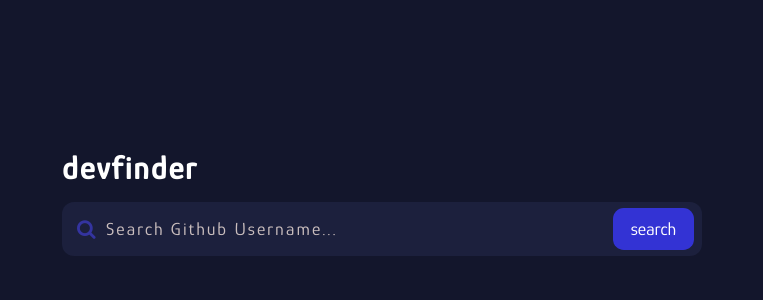
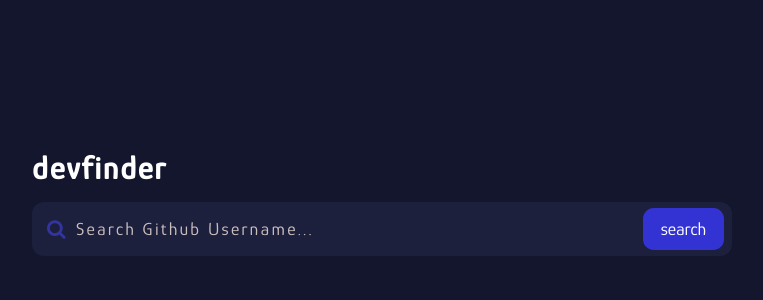
Before and after one commit to Pankaj455/Dev-Finder, a React (Create React App) app: page / in a window 1280 px wide. Shown: the top 300 px of the page, without its empty margins (258-1021 px from the left). Built offline with nearby package versions, Linux system fonts and the light colour scheme.

Commit message:
App.css and index.css modified

```diff
--- a/src/App.css
+++ b/src/App.css
@@ -1,22 +1,20 @@
 .container{
-    width: 50%;
-    max-width: 1400px;
+    flex-grow: 1;
+    max-width: 700px;
     height: 500px;
-    /* border: 2px solid #fff; */
 }
 
 header{
     padding: 0 0 1em 0;
 }
 header h1{
-    letter-spacing: 2px;
+    letter-spacing: 0.06em;
 }
 
 .search-box{
-    /* border: 1.5px solid whitesmoke; */
-    border-radius: 12px;
+    border-radius: 0.75em;
     background: #1c203d;
-    padding: 6px 8px;
+    padding: 0.375em 0.5em;
     margin-bottom: 0.8em;
     display: flex;
     justify-content: space-between;
@@ -28,8 +26,8 @@ header h1{
     content: '\f002';
     position: absolute;
     font-family: 'FontAwesome';
-    left: 15px;
     font-size: 20px;
+    left: 0.75em;
     color: #3434a0;
 }
 
@@ -39,16 +37,15 @@ header h1{
     background: none;
     border: none;
     font-size: 18px;
-    width: 50%;
     padding: 0.6em 1em 0.6em 2em;
-    letter-spacing: 1px;
+    letter-spacing: 0.055em;
     background: none;
 }
 
 
 .search-box input::placeholder{
     color: rgb(202, 190, 190);
-    letter-spacing: 2px;
+    letter-spacing: 0.125em;
 }
 
 .search-btn{
@@ -71,11 +68,10 @@ header h1{
 }
 
 .user-container{
-    /* border: 2px solid yellow; */
     display: flex;
     flex-direction: column;
     padding: 1.125em;
-    border-radius: 12px;
+    border-radius: 0.75em;
 }
 
 .user-container, .user-container *{
@@ -101,7 +97,7 @@ img{
     position: absolute;
     border-radius: 50%;
     width: 100%;
-    height: 100%;
+    height: auto;
 }
 
 .username{
@@ -112,10 +108,10 @@ img{
 .username h2{
     font-size: 28px;
     margin-bottom: 0.17em;
-    letter-spacing: 2px;
+    letter-spacing: 0.07em;
 }
 p{
-    letter-spacing: 1px;
+    letter-spacing: 0.06em;
 }
 
 .bio{
@@ -125,13 +121,13 @@ p{
 }
 
 .repo-info{
-    border-radius: 12px;
+    border-radius: 0.75em;
     overflow: hidden;
     display: flex;
     justify-content: space-between;
     align-items: center;
     flex-wrap: wrap;
-    margin: 20px 0;
+    margin: 1.25em 0;
 }
 
 .repo-info, .repo-info *{
@@ -139,20 +135,19 @@ p{
 }
 
 .cols{
-    /* border: 1px solid #fff; */
     flex-grow: 1;
     flex-basis: 80px;
-    padding: 10px 20px;
+    padding: 0.6em 1.25em;
 }
 
 .cols label{
     display: block;
-    margin-bottom: 8px;
+    margin-bottom: 0.5em;
 }
 
 .more-info{
     font-size: 18px;
-    margin-bottom: 10px;
+    margin-bottom: 0.55em;
 }
 
 
@@ -183,3 +178,34 @@ a{
 a:hover{
     text-decoration: underline;
 }
+
+@media (max-width: 620px){
+    #root{
+        padding: 0 0.5em;
+    }
+}
+
+@media (max-width: 378px){
+    .search-box input,
+    .search-box input::placeholder,
+    .search-btn{
+        font-size: 15px;
+    }
+
+    .profile-img{
+        width: 75px;
+        height: 75px;
+    }
+
+    .username h2{
+        font-size: 24px;
+    }
+
+    p{
+        font-size: 14px;
+    }
+
+    .more-info{
+        font-size: 15px;
+    }
+}
```
Also changed, not shown: src/index.css (line endings or trailing spaces).
